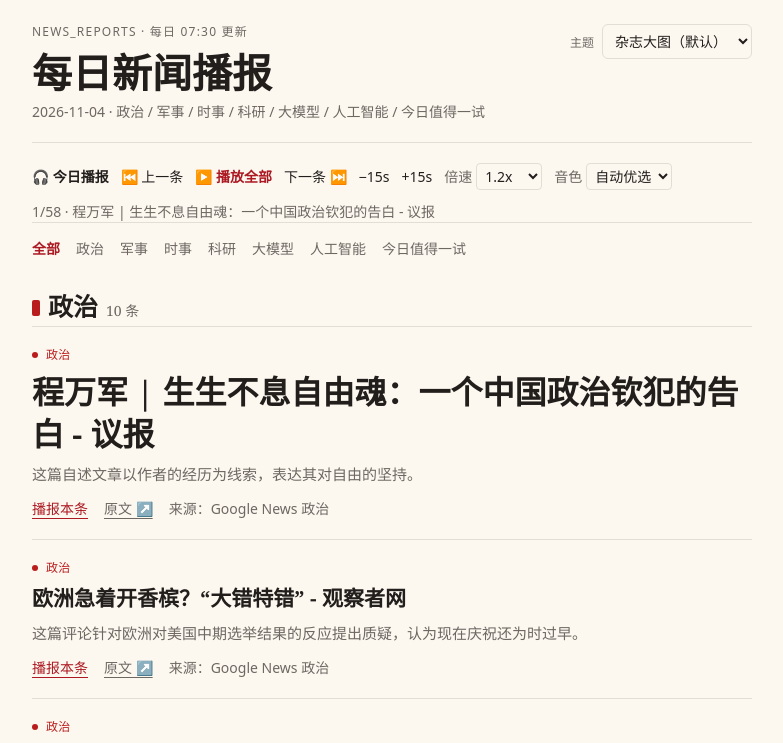
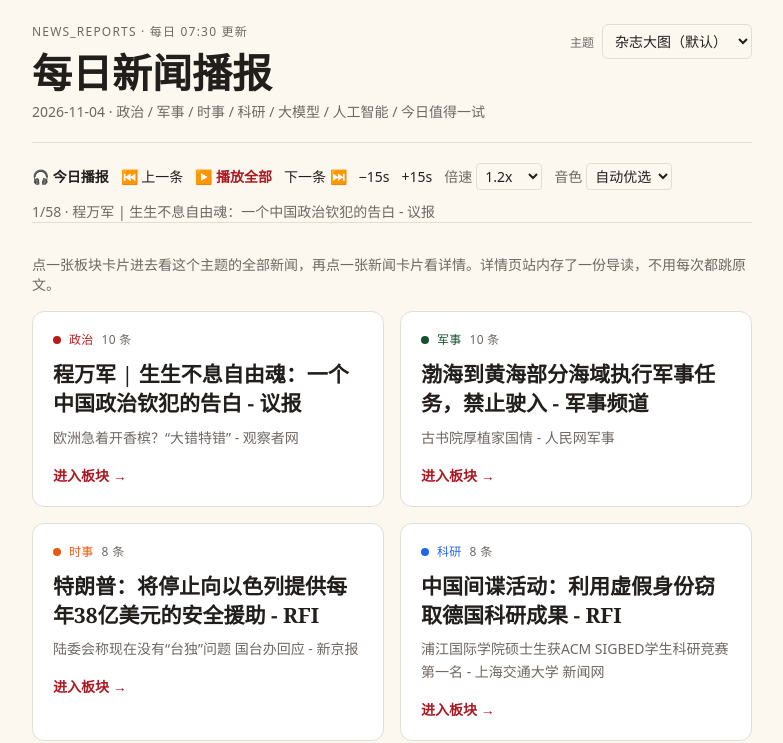
Before and after one commit to lcq666666/news_reports, a Next.js app: page / in a window 1280 px wide. Shown: the top 743 px of the page, without its empty margins (248-1031 px from the left). Built offline with nearby package versions, Linux system fonts and the light colour scheme.

Commit message:
Card + sub-page redesign: home category cards -> category cards -> detail sub-page with stored excerpt

```diff
--- a/app/NewsApp.jsx
+++ b/app/NewsApp.jsx
@@ -2,9 +2,22 @@
 
 import { useEffect, useMemo, useRef, useState } from "react";
 
-/* Category colours are kept, but used sparingly after the 2026-11-04
-   redesign: a small dot + label, not a full-colour title or colour block.
-   That keeps categories recognisable without crowding the page. */
+/* Card + sub-page redesign, 2026-11-04 (user feedback):
+   No more one long flat list. Three levels, all inside this site:
+   - Home: one card per theme/category (name, count, top headlines).
+     Click a card -> that category's sub-page.
+   - Category sub-page: one card per news item. Click a card ->
+     that item's detail sub-page. Cards can also be switched with
+     prev/next, and each card still has play + original link.
+   - Detail sub-page: the stored copy for this item lives HERE:
+     title, one-line summary, and the source excerpt (item.excerpt,
+     stored at generation time from the feed, never full text).
+     The original link is still offered, but it is no longer the
+     only way to read more. No full-text scraping, no invented facts:
+     when an excerpt is missing the detail shows the summary only
+     and says so.
+   Category colour stays an accent: dot + label, never a block. */
+
 export const CATEGORY_COLORS = {
   politics: "#B91C1C",
   military: "#14532D",
@@ -23,6 +36,13 @@ const THEMES = [
   { id: "podcast", label: "播客晨报" },
 ];
 
+const cardStyle = {
+  border: "1px solid var(--border)",
+  borderRadius: "var(--radius)",
+  background: "var(--surface)",
+  padding: 20,
+};
+
 export default function NewsApp({ data }) {
   const sections = data?.sections || [];
   const flat = useMemo(
@@ -31,7 +51,7 @@ export default function NewsApp({ data }) {
   );
 
   const [theme, setTheme] = useState("magazine");
-  const [filter, setFilter] = useState("all");
+  const [view, setView] = useState({ type: "home" });
   const [index, setIndex] = useState(0);
   const [playing, setPlaying] = useState(false);
   const [useSpeech, setUseSpeech] = useState(false);
@@ -45,10 +65,6 @@ export default function NewsApp({ data }) {
   const indexRef = useRef(0);
   const speechTimerRef = useRef(null);
   const speechChunkRef = useRef(0);
-  /* Once an MP3 404s, the whole edition has no recordings (they are
-     generated per edition, not per item on demand). Skip the MP3
-     attempt for the rest of the session and go straight to speech,
-     with a single gentle notice instead of one error per item. */
   const audioUnavailableRef = useRef(false);
 
   useEffect(() => {
@@ -62,11 +78,15 @@ export default function NewsApp({ data }) {
       window.localStorage.setItem("news-theme", theme);
     } catch {}
   }, [theme]);
-
   useEffect(() => {
     playingRef.current = playing;
     indexRef.current = index;
   }, [playing, index]);
+  useEffect(() => {
+    try {
+      window.scrollTo(0, 0);
+    } catch {}
+  }, [view]);
 
   useEffect(() => {
     const load = () => {
@@ -91,13 +111,16 @@ export default function NewsApp({ data }) {
   }, []);
 
   const current = flat[index] || null;
+  const detailItem =
+    view.type === "detail" ? flat.find((f) => f.id === view.itemId) || null : null;
+  const detailSection = detailItem
+    ? sections.find((s) => s.id === detailItem.category)
+    : null;
+  const detailSiblings = detailSection ? detailSection.items || [] : [];
+  const detailPos = detailItem
+    ? detailSiblings.findIndex((it) => it.id === detailItem.id)
+    : -1;
 
-  /* Browser speech used to sound stiff because the whole title+summary
-     went out as one long utterance in the browser's default voice.
-     Fix (2026-11-04): pick the most natural zh-CN female voice available
-     (Xiaoxiao / Yunyang / Microsoft natural / Google zh-CN first), split
-     the text into sentence-sized chunks, and leave a short pause between
-     chunks and between items. MP3 remains preferred when it exists. */
   function pickVoice() {
     try {
       const all = window.speechSynthesis.getVoices() || [];
@@ -130,12 +153,10 @@ export default function NewsApp({ data }) {
       .filter(Boolean);
     const chunks = [];
     for (const p of parts) {
-      if (p.length <= 60) {
-        chunks.push(p);
-      } else {
-        // Long sentence: split on commas so no single utterance drags on.
-        for (const c of p.split(/(?<=，)/g).map((s) => s.trim()).filter(Boolean)) chunks.push(c);
-      }
+      if (p.length <= 60) chunks.push(p);
+      else
+        for (const c of p.split(/(?<=，)/g).map((s) => s.trim()).filter(Boolean))
+          chunks.push(c);
     }
     return chunks.length ? chunks : [text];
   }
@@ -156,9 +177,8 @@ export default function NewsApp({ data }) {
         if (!playingRef.current || idx !== indexRef.current) return;
         speechChunkRef.current = ci;
         if (ci >= chunks.length) {
-          if (playingRef.current && idx === indexRef.current) {
+          if (playingRef.current && idx === indexRef.current)
             speechTimerRef.current = setTimeout(() => playAt((idx + 1) % flat.length, false), 350);
-          }
           return;
         }
         const u = new SpeechSynthesisUtterance(chunks[ci]);
@@ -199,14 +219,11 @@ export default function NewsApp({ data }) {
     const el = audioRef.current;
     if (!el || audioUnavailableRef.current) {
       setUseSpeech(true);
-      if (audioUnavailableRef.current && !notice) {
+      if (audioUnavailableRef.current && !notice)
         setNotice("本期暂无预生成音频，已直接走浏览器朗读，不再逐条报错。");
-      }
       speak(item, i);
       return;
     }
-    // Pages serves the site under /news_reports, so a stored
-    // "/audio/..." path must be prefixed there; locally it stays bare.
     const base =
       typeof window !== "undefined" && window.location.pathname.startsWith("/news_reports")
         ? "/news_reports"
@@ -236,7 +253,6 @@ export default function NewsApp({ data }) {
     if (useSpeech) {
       setPlaying(true);
       playingRef.current = true;
-      // Resume from the chunk we paused on, not from the item's start.
       speak(current, index, speechChunkRef.current);
     } else {
       playAt(index);
@@ -275,26 +291,104 @@ export default function NewsApp({ data }) {
     if (useSpeech && playing && current) speak(current, index, speechChunkRef.current);
   }
 
-  const visibleSections = filter === "all" ? sections : sections.filter((s) => s.id === filter);
+  function goDetail(item) {
+    setView({ type: "detail", itemId: item.id });
+  }
+  function flatIndexOf(item) {
+    return flat.findIndex((f) => f.id === item.id);
+  }
 
-  function renderItem(item, isTop) {
-    const color = CATEGORY_COLORS[item.category] || "#374151";
+  function renderHome() {
+    return (
+      <main className="mt-8">
+        <p className="text-sm" style={{ color: "var(--muted)" }}>
+          点一张板块卡片进去看这个主题的全部新闻，再点一张新闻卡片看详情。详情页站内存了一份导读，不用每次都跳原文。
+        </p>
+        <div className="grid grid-cols-1 sm:grid-cols-2 gap-4 mt-4">
+          {sections.map((s) => {
+            const color = CATEGORY_COLORS[s.id] || "#374151";
+            const items = s.items || [];
+            return (
+              <article
+                key={s.id}
+                onClick={() => setView({ type: "category", id: s.id })}
+                className="cursor-pointer"
+                style={cardStyle}
+                role="button"
+                tabIndex={0}
+                onKeyDown={(e) => {
+                  if (e.key === "Enter") setView({ type: "category", id: s.id });
+                }}
+              >
+                <div className="flex items-center gap-2 text-xs tracking-wide" style={{ color }}>
+                  <span className="inline-block w-2 h-2 rounded-full" style={{ background: color }} />
+                  {s.name}
+                  <span style={{ color: "var(--muted)" }}>{items.length} 条</span>
+                </div>
+                {items[0] && (
+                  <h3 className="headline headline-3 mt-3">{items[0].title}</h3>
+                )}
+                {items[1] && (
+                  <p className="mt-2 text-sm leading-relaxed" style={{ color: "var(--muted)" }}>
+                    {items[1].title}
+                  </p>
+                )}
+                <div className="mt-4 text-sm font-bold" style={{ color: "var(--accent)" }}>
+                  进入板块 →
+                </div>
+              </article>
+            );
+          })}
+        </div>
+      </main>
+    );
+  }
+
+  function renderCategory() {
+    const section = sections.find((s) => s.id === view.id);
+    if (!section) return null;
+    const color = CATEGORY_COLORS[section.id] || "#374151";
+    return (
+      <main className="mt-8">
+        <button onClick={() => setView({ type: "home" })} className="text-sm underline underline-offset-4" style={{ color: "var(--accent)" }}>
+          ← 全部板块
+        </button>
+        <h2 className="headline headline-2 mt-4 flex items-baseline gap-2">
+          <span className="inline-block w-2 h-4 rounded-sm" style={{ background: color }} />
+          {section.name}
+          <span className="text-sm font-normal" style={{ color: "var(--muted)" }}>
+            {(section.items || []).length} 条
+          </span>
+        </h2>
+        <div className="grid grid-cols-1 sm:grid-cols-2 gap-4 mt-4">
+          {(section.items || []).map((item) => {
             const isCurrent = current && current.id === item.id;
             return (
-      <article key={item.id} className="py-5" style={{ borderTop: "1px solid var(--border)" }}>
+              <article key={item.id} style={cardStyle}>
+                <div
+                  className="cursor-pointer"
+                  onClick={() => goDetail(item)}
+                  role="button"
+                  tabIndex={0}
+                  onKeyDown={(e) => {
+                    if (e.key === "Enter") goDetail(item);
+                  }}
+                >
                   <div className="flex items-center gap-2 text-xs tracking-wide" style={{ color }}>
                     <span className="inline-block w-1.5 h-1.5 rounded-full" style={{ background: color }} />
-          {item.sectionName || item.category}
+                    {section.name}
                     {isCurrent && playing ? <span style={{ color: "var(--muted)" }}>· 正在播报</span> : null}
                   </div>
-        <h3 className={`headline mt-2 ${isTop ? "headline-3-top" : "headline-3"}`}>
-          {item.title}
-        </h3>
+                  <h3 className="headline headline-3 mt-2">{item.title}</h3>
                   <p className="mt-2 text-[15px] leading-relaxed" style={{ color: "var(--muted)" }}>
                     {item.summary}
                   </p>
+                  <div className="mt-3 text-sm font-bold" style={{ color: "var(--accent)" }}>
+                    查看详情 →
+                  </div>
+                </div>
                 <div className="mt-3 flex flex-wrap items-center gap-4 text-sm" style={{ color: "var(--muted)" }}>
-          <button onClick={() => playAt(flat.findIndex((f) => f.id === item.id))} className="underline underline-offset-4" style={{ color: "var(--accent)" }}>
+                  <button onClick={() => playAt(flatIndexOf(item))} className="underline underline-offset-4" style={{ color: "var(--accent)" }}>
                     {isCurrent && playing ? "暂停播报" : "播报本条"}
                   </button>
                   <a href={item.url} target="_blank" rel="noreferrer" className="underline underline-offset-4">
@@ -304,13 +398,96 @@ export default function NewsApp({ data }) {
                 </div>
               </article>
             );
+          })}
+        </div>
+      </main>
+    );
+  }
+
+  function renderDetail() {
+    if (!detailItem) {
+      return (
+        <main className="mt-8">
+          <p style={{ color: "var(--muted)" }}>这条详情找不到了，请回首页。</p>
+          <button onClick={() => setView({ type: "home" })} className="mt-4 underline underline-offset-4" style={{ color: "var(--accent)" }}>
+            ← 回全部板块
+          </button>
+        </main>
+      );
+    }
+    const color = CATEGORY_COLORS[detailItem.category] || "#374151";
+    const excerpt = (detailItem.excerpt || "").trim();
+    const prev = detailPos > 0 ? detailSiblings[detailPos - 1] : null;
+    const next = detailPos >= 0 && detailPos < detailSiblings.length - 1 ? detailSiblings[detailPos + 1] : null;
+    const isCurrent = current && current.id === detailItem.id;
+    return (
+      <main className="mt-8">
+        <div className="flex flex-wrap gap-4 text-sm">
+          <button onClick={() => setView({ type: "home" })} className="underline underline-offset-4" style={{ color: "var(--accent)" }}>
+            ← 全部板块
+          </button>
+          <button onClick={() => setView({ type: "category", id: detailItem.category })} className="underline underline-offset-4" style={{ color: "var(--accent)" }}>
+            ← {detailSection ? detailSection.name : "返回板块"}
+          </button>
+        </div>
+        <article className="mt-6" style={cardStyle}>
+          <div className="flex items-center gap-2 text-xs tracking-wide" style={{ color }}>
+            <span className="inline-block w-1.5 h-1.5 rounded-full" style={{ background: color }} />
+            {detailItem.sectionName || detailItem.category}
+            <span style={{ color: "var(--muted)" }}>· 来源：{detailItem.source} · {data.date}</span>
+          </div>
+          <h2 className="headline headline-2 mt-3">{detailItem.title}</h2>
+          <p className="mt-4 text-base leading-relaxed font-bold">{detailItem.summary}</p>
+          <div className="mt-6 pt-4" style={{ borderTop: "1px solid var(--border)" }}>
+            <div className="text-xs tracking-wide" style={{ color: "var(--muted)" }}>
+              站内存档导读（来源导读存档，非全文）
+            </div>
+            {excerpt && excerpt.length > 80 && excerpt !== detailItem.summary ? (
+              <p className="mt-3 leading-relaxed" style={{ color: "var(--muted)" }}>{excerpt}</p>
+            ) : (
+              <p className="mt-3 leading-relaxed" style={{ color: "var(--muted)" }}>
+                本条暂无更长的来源导读存档，以上摘要即为本站存档内容。完整内容请见原文。
+              </p>
+            )}
+          </div>
+          <div className="mt-6 flex flex-wrap items-center gap-4 text-sm" style={{ color: "var(--muted)" }}>
+            <button onClick={() => playAt(flatIndexOf(detailItem))} className="underline underline-offset-4" style={{ color: "var(--accent)" }}>
+              {isCurrent && playing ? "暂停播报" : "播报本条"}
+            </button>
+            <a href={detailItem.url} target="_blank" rel="noreferrer" className="underline underline-offset-4">
+              原文 ↗
+            </a>
+          </div>
+        </article>
+        <div className="mt-6 flex flex-wrap gap-4 text-sm">
+          <button
+            disabled={!prev}
+            onClick={() => prev && goDetail(prev)}
+            className="underline underline-offset-4 disabled:no-underline"
+            style={{ color: prev ? "var(--accent)" : "var(--muted)" }}
+          >
+            ← 上一张卡片
+          </button>
+          <button
+            disabled={!next}
+            onClick={() => next && goDetail(next)}
+            className="underline underline-offset-4 disabled:no-underline"
+            style={{ color: next ? "var(--accent)" : "var(--muted)" }}
+          >
+            下一张卡片 →
+          </button>
+          <span style={{ color: "var(--muted)" }}>
+            {detailPos >= 0 ? `${detailPos + 1} / ${detailSiblings.length}` : ""}
+          </span>
+        </div>
+      </main>
+    );
   }
 
   return (
     <div data-theme={theme} style={{ background: "var(--bg)", color: "var(--text)" }} className="min-h-screen">
       <audio ref={audioRef} onEnded={onAudioEnded} onError={onAudioError} preload="none" />
       <div className="mx-auto px-5 py-6" style={{ maxWidth: 760 }}>
-        {/* Top bar: brand left, theme dropdown top-right, small. */}
         <header className="flex items-start justify-between gap-4 pb-5" style={{ borderBottom: "1px solid var(--border)" }}>
           <div>
             <div className="text-xs tracking-widest" style={{ color: "var(--muted)" }}>
@@ -347,7 +524,6 @@ export default function NewsApp({ data }) {
           </p>
         )}
 
-        {/* Compact player: one quiet row, not a large sticky panel. */}
         <section className="mt-5 flex flex-wrap items-center gap-3 text-sm" style={{ borderBottom: "1px solid var(--border)" }}>
           <strong className="text-sm">🎧 今日播报</strong>
           <button aria-label="上一条" onClick={() => flat.length && playAt((index - 1 + flat.length) % flat.length)}>⏮ 上一条</button>
@@ -381,37 +557,12 @@ export default function NewsApp({ data }) {
         </section>
         {notice && <p className="mt-2 text-sm" style={{ color: "var(--muted)" }}>{notice}</p>}
 
-        {/* Category filter: plain text links, not a row of buttons. */}
-        <nav aria-label="按分类筛选" className="mt-4 flex flex-wrap gap-x-4 gap-y-1 text-sm">
-          <button onClick={() => setFilter("all")} style={{ color: filter === "all" ? "var(--accent)" : "var(--muted)", fontWeight: filter === "all" ? 700 : 400 }}>
-            全部
-          </button>
-          {sections.map((s) => (
-            <button key={s.id} onClick={() => setFilter(s.id)} style={{ color: filter === s.id ? CATEGORY_COLORS[s.id] : "var(--muted)", fontWeight: filter === s.id ? 700 : 400 }}>
-              {s.name}
-            </button>
-          ))}
-        </nav>
-
-        <main className="mt-8 space-y-10">
-          {visibleSections.map((section) => (
-            <section key={section.id}>
-              <h2 className="headline headline-2 flex items-baseline gap-2">
-                <span className="inline-block w-2 h-4 rounded-sm" style={{ background: CATEGORY_COLORS[section.id] }} />
-                {section.name}
-                <span className="text-sm font-normal" style={{ color: "var(--muted)" }}>
-                  {section.items?.length || 0} 条
-                </span>
-              </h2>
-              <div className="mt-1">
-                {section.items.map((item, i) => renderItem({ ...item, sectionName: section.name }, i === 0 && section.id === sections[0]?.id))}
-              </div>
-            </section>
-          ))}
-        </main>
+        {view.type === "home" && renderHome()}
+        {view.type === "category" && renderCategory()}
+        {view.type === "detail" && renderDetail()}
 
         <footer className="mt-12 pt-5 text-xs text-center" style={{ borderTop: "1px solid var(--border)", color: "var(--muted)" }}>
-          只展示标题、摘要与原文链接，不全文搬运；图片优先用原文配图，AI 图须标注。
+          详情页为来源导读存档，不全文搬运；完整内容请见原文链接。
         </footer>
       </div>
     </div>
```
Lines whose indentation alone changed are shown as unchanged.
